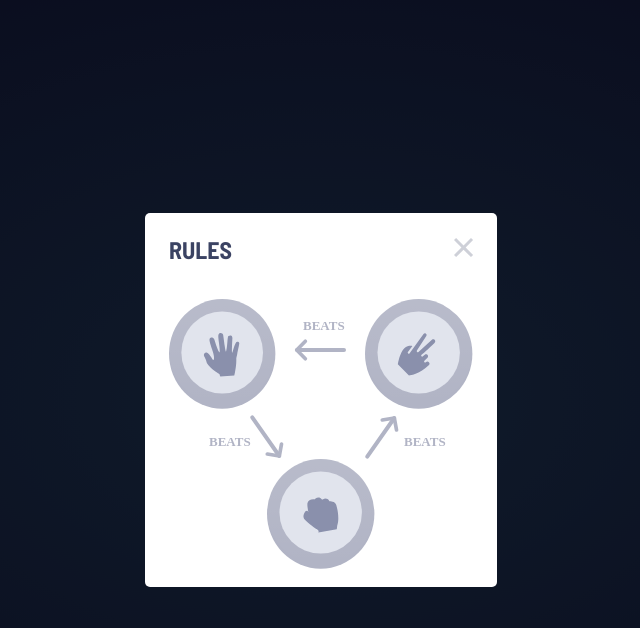
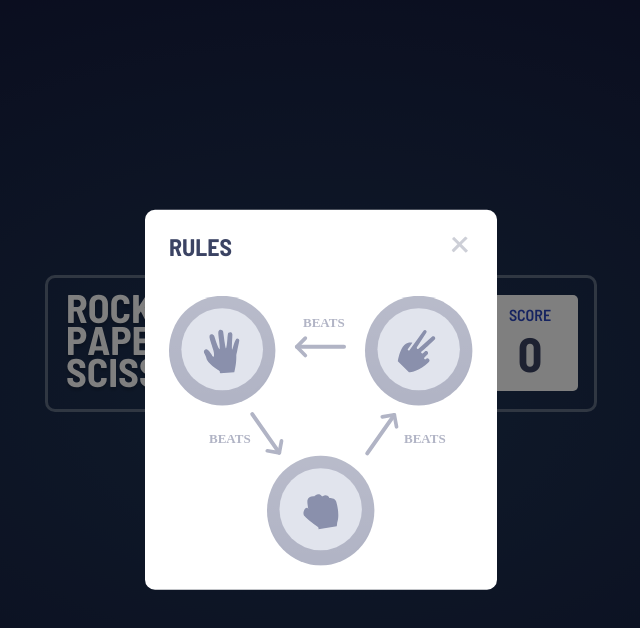
Before and after one commit to michaelbulaongdev/fm011-rock-paper-scissors, a React (Create React App) app: page / in a window 1280 px wide. Both pictures are taken after a click on the button "RULES". Shown: the top 628 px of the page, without its empty margins (319-959 px from the left). Built offline with nearby package versions, Linux system fonts and the light colour scheme.

Commit message:
checkpoint
done with rules modal and score header

```diff
--- a/src/App.css
+++ b/src/App.css
@@ -11,7 +11,70 @@
 	justify-content: center;
 	align-items: center;
 	height: 100vh;
+	padding: 0 5vw;
 }
+
+/*** SCORE/HEADER SECTION ***/
+
+.score-section-container {
+	display: flex;
+	justify-content: space-between;
+	align-items: center;
+	background-color: transparent;
+	border: 3px solid var(--headerOutline);
+	border-radius: 10px;
+	padding: 1rem;
+	max-width: 800px;
+}
+
+.game-title-container {
+	display: flex;
+	align-items: center;
+}
+
+.game-title {
+	object-fit: contain;
+}
+
+.game-title-spacer {
+	width: 20vw;
+}
+
+.score-box {
+	display: flex;
+	flex-direction: column;
+	justify-content: center;
+	align-items: center;
+	text-align: center;
+	background-color: white;
+	border-radius: 5px;
+	width: 6rem;
+	height: 6rem;
+}
+
+.score-label {
+	color: var(--scoreText);
+	font-size: 1rem;
+	position: relative;
+	top: 2.5rem;
+}
+
+.score-text-container {
+	width: 5rem;
+	position: relative;
+	bottom: 1rem;
+}
+
+.score-text {
+	color: var(--darkText);
+	font-size: 3rem;
+}
+
+/*** GAME SECTION ***/
+
+/*** RESULT SECTION ***/
+
+/*** RULES MODAL SECTION ***/
 
 .rules-button {
 	font-family: 'Barlow Semi Condensed', sans-serif;
@@ -19,9 +82,10 @@
 	background-color: transparent;
 	border: 1px solid white;
 	border-radius: 5px;
-	font-size: 0.8rem;
-	padding: 0.3rem 2rem;
-	margin: 1vw;
+	padding: 0.7rem 2.3rem;
+	margin: 1rem;
+	font-size: 1rem;
+	letter-spacing: 0.2rem;
 	transition: ease-in-out 0.3s;
 }
 
@@ -29,6 +93,8 @@
 	cursor: pointer;
 	background-color: white;
 	color: var(--darkText);
+	padding: 0.7rem 5rem;
+	letter-spacing: 0.5rem;
 }
 
 .rules-container {
@@ -37,10 +103,10 @@
 	left: 50%;
 	transform: translate(-50%, -50%);
 	background-color: white;
-	border-radius: 5px;
+	border-radius: 10px;
 	box-shadow: 24px;
 	color: var(--darkText);
-	padding: 0.1rem 0.5rem;
+	padding: 0.1rem 0.5rem 0.5rem;
 	display: flex;
 	flex-direction: column;
 }
@@ -61,13 +127,18 @@
 
 .close-button {
 	background-color: transparent;
-	border: 1px solid white;
-	border-radius: 3px;
+	border: none;
 	min-height: 2rem;
 	min-width: 2rem;
+}
+
+.close-button-icon {
+	border-radius: 50%;
+	padding: 5px;
 	transition: ease-in-out 0.3s;
 }
 
-.close-button:hover {
+.close-button-icon:hover {
 	cursor: pointer;
+	box-shadow: 0px 0px 10px var(--headerOutline);
 }
--- a/src/App.js
+++ b/src/App.js
@@ -1,13 +1,15 @@
 import './App.css';
+import {useState} from 'react';
 import ScoreSection from './components/ScoreSection';
 import GameSection from './components/GameSection';
 import ResultSection from './components/ResultSection';
 import RulesModal from './components/RulesModal';
 
 function App() {
+	const [score, setScore] = useState(0);
 	return (
 		<main className='App'>
-			<ScoreSection />
+			<ScoreSection score={score} />
 			<GameSection />
 			<ResultSection />
 			<RulesModal />
--- a/src/components/GameSection.js
+++ b/src/components/GameSection.js
@@ -1,7 +1,7 @@
 export default function GameSection() {
 	return (
 		<section>
-			<div>null</div>
+			<div>game-section</div>
 		</section>
 	);
 }
--- a/src/components/ResultSection.js
+++ b/src/components/ResultSection.js
@@ -1,7 +1,7 @@
 export default function ResultSection() {
 	return (
 		<section>
-			<div>null</div>
+			<div>result-section</div>
 		</section>
 	);
 }
--- a/src/components/RulesModal.js
+++ b/src/components/RulesModal.js
@@ -23,7 +23,11 @@ export default function RulesModal() {
 						<div className='rules-header'>
 							<h2>RULES</h2>
 							<button className='close-button' onClick={handleClose}>
-								<img src={Close} alt='close-button' />
+								<img
+									className='close-button-icon'
+									src={Close}
+									alt='close-button'
+								/>
 							</button>
 						</div>
 						<div className='rules-image'>
--- a/src/components/ScoreSection.js
+++ b/src/components/ScoreSection.js
@@ -1,11 +1,18 @@
 import Logo from '../images/logo.svg';
 
-export default function ScoreSection() {
+export default function ScoreSection(props) {
 	return (
 		<section>
-			<div className='score-header'>
-				<div>
-					<img src={Logo} alt='game-logo' />
+			<div className='score-section-container'>
+				<div className='game-title-container'>
+					<img className='game-title' src={Logo} alt='game-logo' />
+					<div className='game-title-spacer'></div>
+				</div>
+				<div className='score-box'>
+					<p className='score-label'>SCORE</p>
+					<div className='score-text-container'>
+						<h1 className='score-text'>{props.score}</h1>
+					</div>
 				</div>
 			</div>
 		</section>
```
